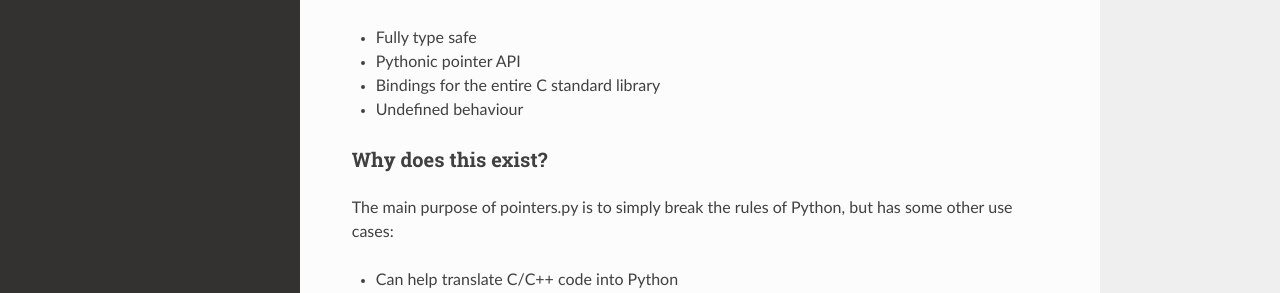
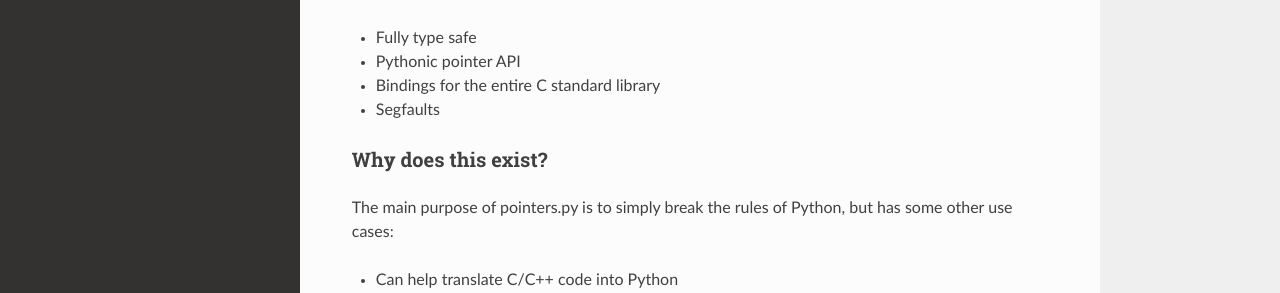
Before and after one commit to ZeroIntensity/pointers.py, an MkDocs documentation site: the page built from docs/index.md, in a window 1280 px wide and 900 px high, scrolled down 579 px. Shown: the part 383-676 px from the top of the window. Built offline with MkDocs 1.6.1, drawn with Linux system fonts in a browser that asks for light colours; nearby versions of some CDN libraries.

Commit message:
segfaults my beloved

```diff
--- a/docs/index.md
+++ b/docs/index.md
@@ -49,7 +49,7 @@
 -   Fully type safe
 -   Pythonic pointer API
 -   Bindings for the entire C standard library
--   Undefined behaviour
+-   Segfaults
 
 ### Why does this exist?
 
```
